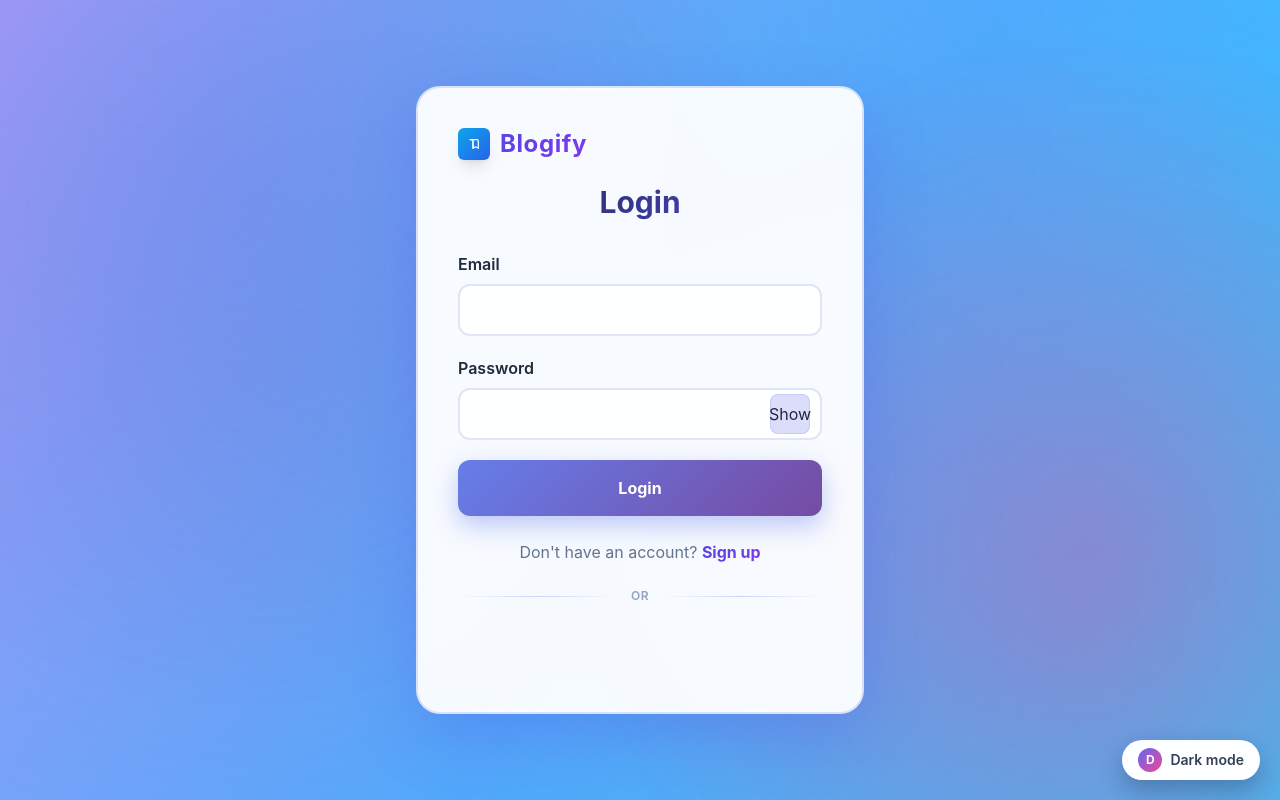
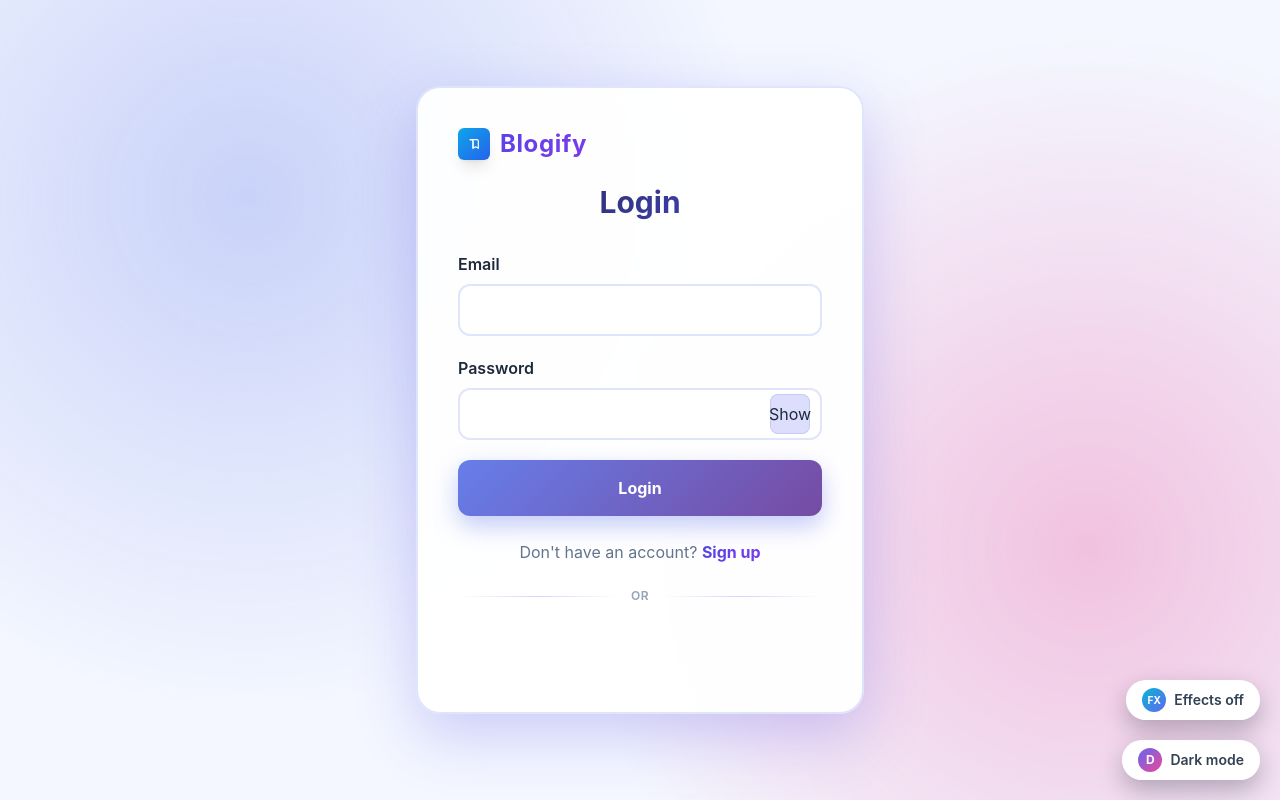
Before and after one commit to AbhinavVajinapalli/Blogify, a React (Create React App) app in the folder frontend/: page /login in a window 1280 px wide. Built offline with nearby package versions, Linux system fonts and the light colour scheme; no server answers.

Commit message:
Improve dashboard dark mode and add optional background effects toggle

```diff
--- a/frontend/src/App.jsx
+++ b/frontend/src/App.jsx
@@ -16,6 +16,7 @@ import DashboardCreatePage from './pages/DashboardCreatePage';
 import DashboardPostsPage from './pages/DashboardPostsPage';
 import DashboardSettingsPage from './pages/DashboardSettingsPage';
 import ThemeToggle from './components/common/ThemeToggle';
+import EffectsToggle from './components/common/EffectsToggle';
 import { authService } from './services/authService';
 import { logout, setCurrentUser } from './features/auth/authSlice';
 
@@ -86,6 +87,7 @@ function App() {
 
           <Route path="*" element={<Navigate to="/" replace />} />
         </Routes>
+        <EffectsToggle />
         <ThemeToggle />
       </>
     </Router>
--- /dev/null
+++ b/frontend/src/components/common/EffectsToggle.jsx
@@ -0,0 +1,23 @@
+import { useTheme } from '../../context/ThemeContext';
+
+const EffectsToggle = ({ className = '' }) => {
+  const { effectsEnabled, toggleEffects } = useTheme();
+  const combinedClassName = `effects-toggle ${className}`.trim();
+
+  return (
+    <button
+      type="button"
+      className={combinedClassName}
+      onClick={toggleEffects}
+      aria-label={`${effectsEnabled ? 'Disable' : 'Enable'} background effects`}
+      title={`${effectsEnabled ? 'Disable' : 'Enable'} background effects`}
+    >
+      <span className="effects-toggle-icon" aria-hidden="true">
+        FX
+      </span>
+      <span className="effects-toggle-text">{effectsEnabled ? 'Effects on' : 'Effects off'}</span>
+    </button>
+  );
+};
+
+export default EffectsToggle;
--- a/frontend/src/context/ThemeContext.jsx
+++ b/frontend/src/context/ThemeContext.jsx
@@ -1,6 +1,7 @@
 import { createContext, useContext, useEffect, useMemo, useState } from 'react';
 
 const THEME_STORAGE_KEY = 'blogify-theme';
+const EFFECTS_STORAGE_KEY = 'blogify-effects';
 const ThemeContext = createContext(null);
 
 const getInitialTheme = () => {
@@ -17,26 +18,44 @@ const getInitialTheme = () => {
   return 'light';
 };
 
+const getInitialEffects = () => {
+  const savedEffects = localStorage.getItem(EFFECTS_STORAGE_KEY);
+  return savedEffects === 'on';
+};
+
 export const ThemeProvider = ({ children }) => {
   const [theme, setTheme] = useState(getInitialTheme);
+  const [effectsEnabled, setEffectsEnabled] = useState(getInitialEffects);
 
   useEffect(() => {
     document.documentElement.setAttribute('data-theme', theme);
     localStorage.setItem(THEME_STORAGE_KEY, theme);
   }, [theme]);
 
+  useEffect(() => {
+    document.documentElement.setAttribute('data-effects', effectsEnabled ? 'on' : 'off');
+    localStorage.setItem(EFFECTS_STORAGE_KEY, effectsEnabled ? 'on' : 'off');
+  }, [effectsEnabled]);
+
   const toggleTheme = () => {
     setTheme((currentTheme) => (currentTheme === 'light' ? 'dark' : 'light'));
+  };
+
+  const toggleEffects = () => {
+    setEffectsEnabled((currentValue) => !currentValue);
   };
 
   const value = useMemo(
     () => ({
       theme,
       isDarkTheme: theme === 'dark',
+      effectsEnabled,
       toggleTheme,
+      toggleEffects,
+      setEffectsEnabled,
       setTheme,
     }),
-    [theme]
+    [effectsEnabled, theme]
   );
 
   return <ThemeContext.Provider value={value}>{children}</ThemeContext.Provider>;
--- a/frontend/src/styles/DashboardLayout.scss
+++ b/frontend/src/styles/DashboardLayout.scss
@@ -1,6 +1,7 @@
 .dashboard-layout {
   @apply grid min-h-screen grid-cols-[280px_1fr];
   position: relative;
+  background: var(--theme-page-bg);
 
   .dashboard-sidebar {
     @apply flex w-[280px] flex-col gap-6 p-6;
@@ -117,27 +118,59 @@
 
       h1 {
         @apply m-0 mb-2 text-3xl font-bold;
-        background: linear-gradient(135deg, #1e293b, #4f46e5);
-        -webkit-background-clip: text;
-        -webkit-text-fill-color: transparent;
-        background-clip: text;
+        color: var(--theme-text);
       }
 
       p {
         @apply m-0 text-base;
-        color: #64748b;
+        color: var(--theme-text-secondary);
       }
     }
 
     .dashboard-content {
       @apply min-h-[75vh] rounded-3xl p-8;
-      background: rgba(255, 255, 255, 0.7);
-      border: 2px solid rgba(102, 126, 234, 0.2);
+      background: var(--theme-card-bg);
+      border: 1px solid var(--theme-border);
       box-shadow:
-        0 10px 40px rgba(79, 70, 229, 0.1),
-        0 0 0 1px rgba(255, 255, 255, 0.5) inset;
+        0 10px 40px rgba(15, 23, 42, 0.12),
+        0 0 0 1px rgba(255, 255, 255, 0.08) inset;
       backdrop-filter: blur(20px);
       animation: slideUp 0.6s ease-out 0.3s both;
+    }
+  }
+}
+
+[data-theme='dark'] {
+  .dashboard-layout {
+    .dashboard-sidebar {
+      background: linear-gradient(180deg, #111b35 0%, #1f2a54 55%, #2a2054 100%);
+      border-right-color: rgba(148, 163, 184, 0.2);
+      box-shadow: 6px 0 28px rgba(2, 6, 23, 0.45);
+
+      .dashboard-nav a {
+        color: rgba(226, 232, 240, 0.88);
+
+        &::before {
+          background: rgba(148, 163, 184, 0.12);
+        }
+
+        &.active {
+          background: rgba(59, 130, 246, 0.22);
+          box-shadow:
+            0 8px 22px rgba(2, 6, 23, 0.3),
+            0 0 0 1px rgba(148, 163, 184, 0.32) inset;
+        }
+      }
+    }
+
+    .dashboard-main {
+      .dashboard-content {
+        background: rgba(15, 23, 42, 0.78);
+        border-color: rgba(148, 163, 184, 0.32);
+        box-shadow:
+          0 14px 36px rgba(2, 6, 23, 0.4),
+          0 0 0 1px rgba(148, 163, 184, 0.14) inset;
+      }
     }
   }
 }
--- a/frontend/src/styles/index.scss
+++ b/frontend/src/styles/index.scss
@@ -46,6 +46,7 @@
   --theme-btn-secondary-border: rgba(102, 126, 234, 0.3);
   --theme-btn-secondary-hover-bg: rgba(102, 126, 234, 0.08);
   --theme-btn-secondary-border-hover: rgba(102, 126, 234, 0.5);
+  --theme-page-bg: #f4f7ff;
   --theme-bg-gradient:
     linear-gradient(125deg, #667eea 0%, #764ba2 25%, #f093fb 50%, #4facfe 75%, #00f2fe 100%);
   --theme-float-1: rgba(120, 119, 198, 0.25);
@@ -66,6 +67,7 @@
   --theme-btn-secondary-border: rgba(148, 163, 184, 0.4);
   --theme-btn-secondary-hover-bg: rgba(51, 65, 85, 0.85);
   --theme-btn-secondary-border-hover: rgba(148, 163, 184, 0.6);
+  --theme-page-bg: #0b1220;
   --theme-bg-gradient:
     linear-gradient(130deg, #0f0f1e 0%, #1a1f3a 35%, #2d1b69 70%, #0f172a 100%);
   --theme-float-1: rgba(99, 102, 241, 0.15);
@@ -88,9 +90,7 @@
   body {
     @apply leading-normal antialiased;
     color: var(--theme-text);
-    background: var(--theme-bg-gradient);
-    background-size: 400% 400%;
-    animation: gradientShift 15s ease infinite;
+    background: var(--theme-page-bg);
     position: relative;
     font-family: 'Inter', 'Segoe UI', 'Poppins', 'Helvetica Neue', sans-serif;
     overflow-x: hidden;
@@ -109,7 +109,8 @@
       radial-gradient(circle at 40% 20%, var(--theme-float-3), transparent 50%);
     pointer-events: none;
     z-index: 0;
-    animation: floatingShapes 20s ease-in-out infinite;
+    animation: none;
+    opacity: 0;
   }
 
   body::after {
@@ -138,6 +139,17 @@
     @apply cursor-pointer border-none;
     font: inherit;
     transition: var(--transition-smooth);
+  }
+
+  [data-effects='on'] body {
+    background: var(--theme-bg-gradient);
+    background-size: 400% 400%;
+    animation: gradientShift 15s ease infinite;
+  }
+
+  [data-effects='on'] body::before {
+    animation: floatingShapes 20s ease-in-out infinite;
+    opacity: 1;
   }
 }
 
@@ -273,6 +285,36 @@
     }
 
     .theme-toggle-text {
+      @apply whitespace-nowrap;
+    }
+  }
+
+  .effects-toggle {
+    @apply fixed bottom-20 right-5 flex items-center gap-2 rounded-full border px-4 py-2 text-sm font-semibold;
+    color: var(--theme-btn-secondary-text);
+    background: var(--theme-surface-strong);
+    border-color: var(--theme-btn-secondary-border);
+    box-shadow: 0 10px 24px rgba(15, 23, 42, 0.28);
+    backdrop-filter: blur(14px);
+    z-index: 90;
+
+    &:hover {
+      transform: translateY(-2px);
+      box-shadow: 0 14px 26px rgba(15, 23, 42, 0.34);
+    }
+
+    &:focus-visible {
+      outline: 2px solid #06b6d4;
+      outline-offset: 2px;
+    }
+
+    .effects-toggle-icon {
+      @apply inline-flex h-6 w-6 items-center justify-center rounded-full text-[10px] font-bold;
+      background: linear-gradient(135deg, #06b6d4, #6366f1);
+      color: #ffffff;
+    }
+
+    .effects-toggle-text {
       @apply whitespace-nowrap;
     }
   }
@@ -518,4 +560,12 @@
       @apply hidden;
     }
   }
+
+  .effects-toggle {
+    @apply bottom-16 right-4 px-3 py-2;
+
+    .effects-toggle-text {
+      @apply hidden;
+    }
+  }
 }
```
